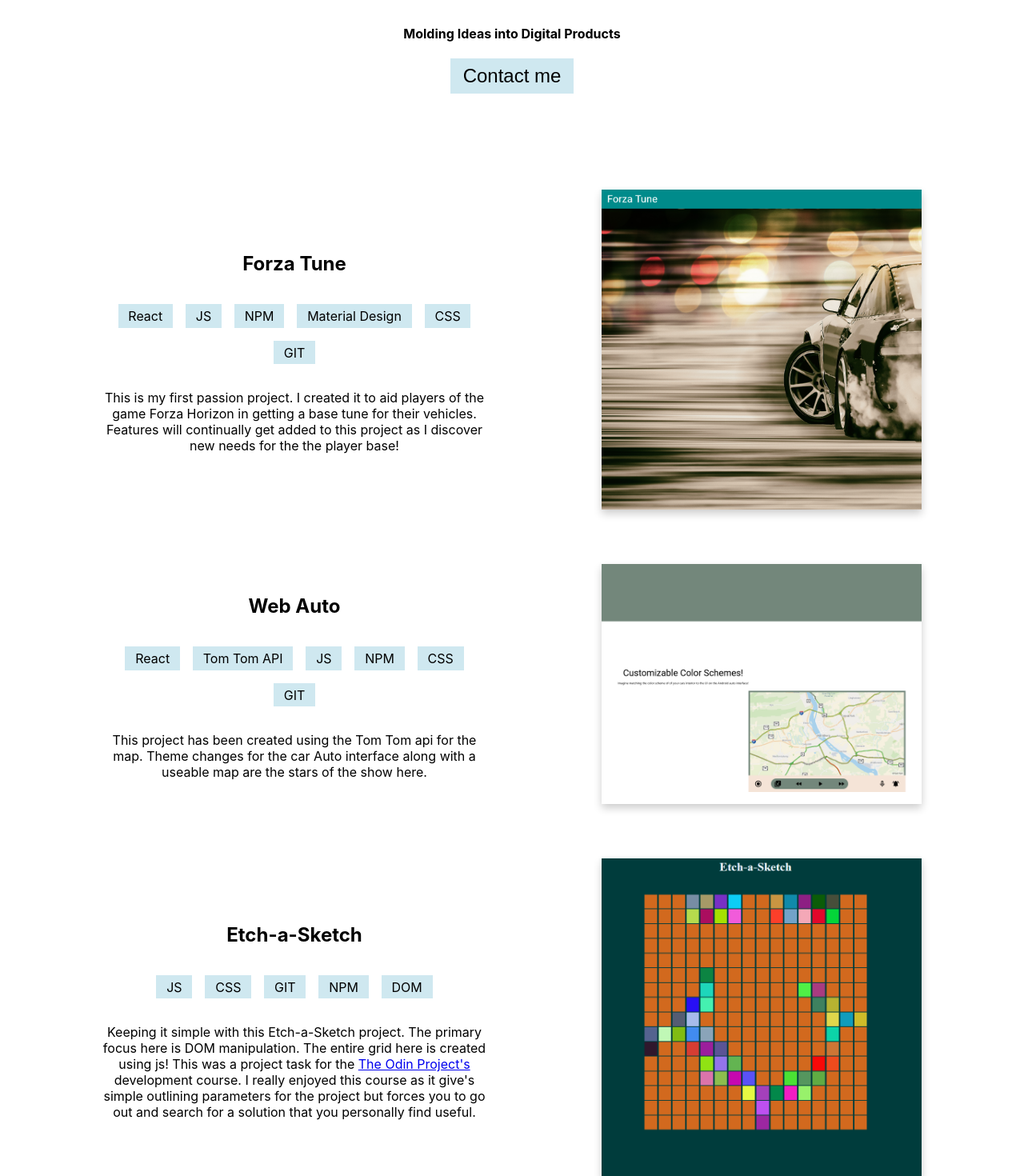
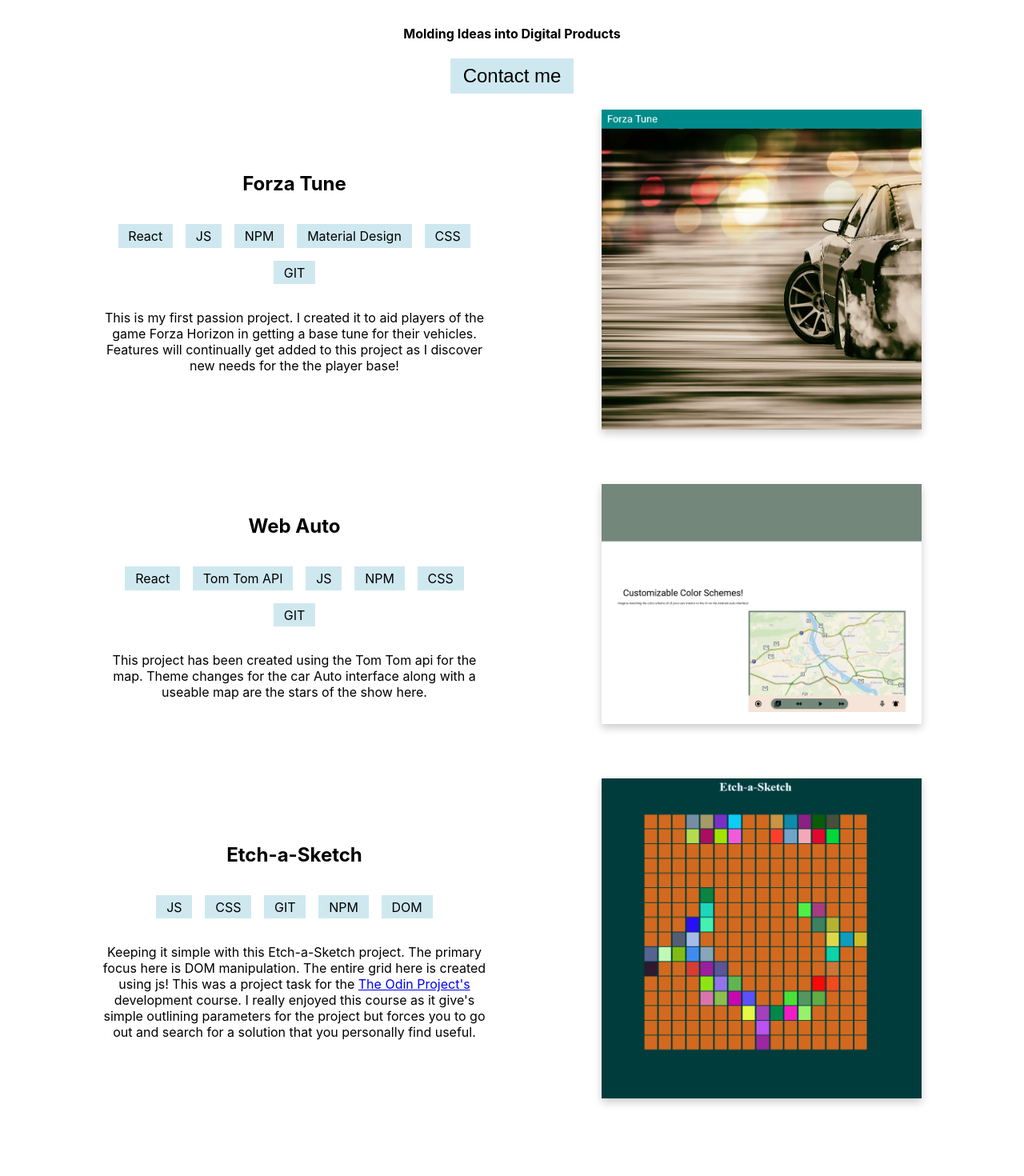
Before and after one commit to murraydeam/didactic-dollop, a React (Create React App) app: page / in a window 1280 px wide. Shown: the part 400-1870 px from the top of the page at 80% size. Built offline with nearby package versions, Linux system fonts and the light colour scheme.

Commit message:
Simple animation for the projects on page load.

```diff
--- a/src/components/Projects/Projects.js
+++ b/src/components/Projects/Projects.js
@@ -1,17 +1,24 @@
-import React from "react";
+import { DoDisturbAltTwoTone } from "@mui/icons-material";
+import gsap from "gsap";
+import React, { useEffect } from "react";
 import { ProjectContainer } from "../../styles/containers";
 import "./projects.css";
 
 const Projects = () => {
+  useEffect(() => {
+    gsap.fromTo(".animateInOne", { y: 100 }, { y: -100 });
+
+  }, []);
+
   return (
     <div className="section">
-      <div className="projects" id="work">
-        <ProjectContainer className="project">
-          <div className="project-details">
+      <div className="projects " id="work">
+        <ProjectContainer className="project animateInOne">
+          <div className="project-details ">
             <div className="project-title">
               <h2>Forza Tune</h2>
             </div>
-            <div className="project-stack">
+            <div className="project-stack ">
               <div className="stack-item">React</div>
               <div className="stack-item">JS</div>
               <div className="stack-item">NPM</div>
@@ -37,8 +44,8 @@ const Projects = () => {
             <img src="img/forzatune.png" alt="Forzatune" />
           </a>
         </ProjectContainer>
-        <ProjectContainer className="project">
-          <div className="project-details">
+        <ProjectContainer className="project animateInOne">
+          <div className="project-details ">
             <div className="project-title">
               <h2>Web Auto</h2>
             </div>
@@ -68,8 +75,8 @@ const Projects = () => {
             <img src="img/webauto.png" alt="Web Auto" />
           </a>
         </ProjectContainer>
-        <ProjectContainer className="project">
-          <div className="project-details">
+        <ProjectContainer className="project animateInOne">
+          <div className="project-details ">
             <div className="project-title">
               <h2>Etch-a-Sketch</h2>
             </div>
```
